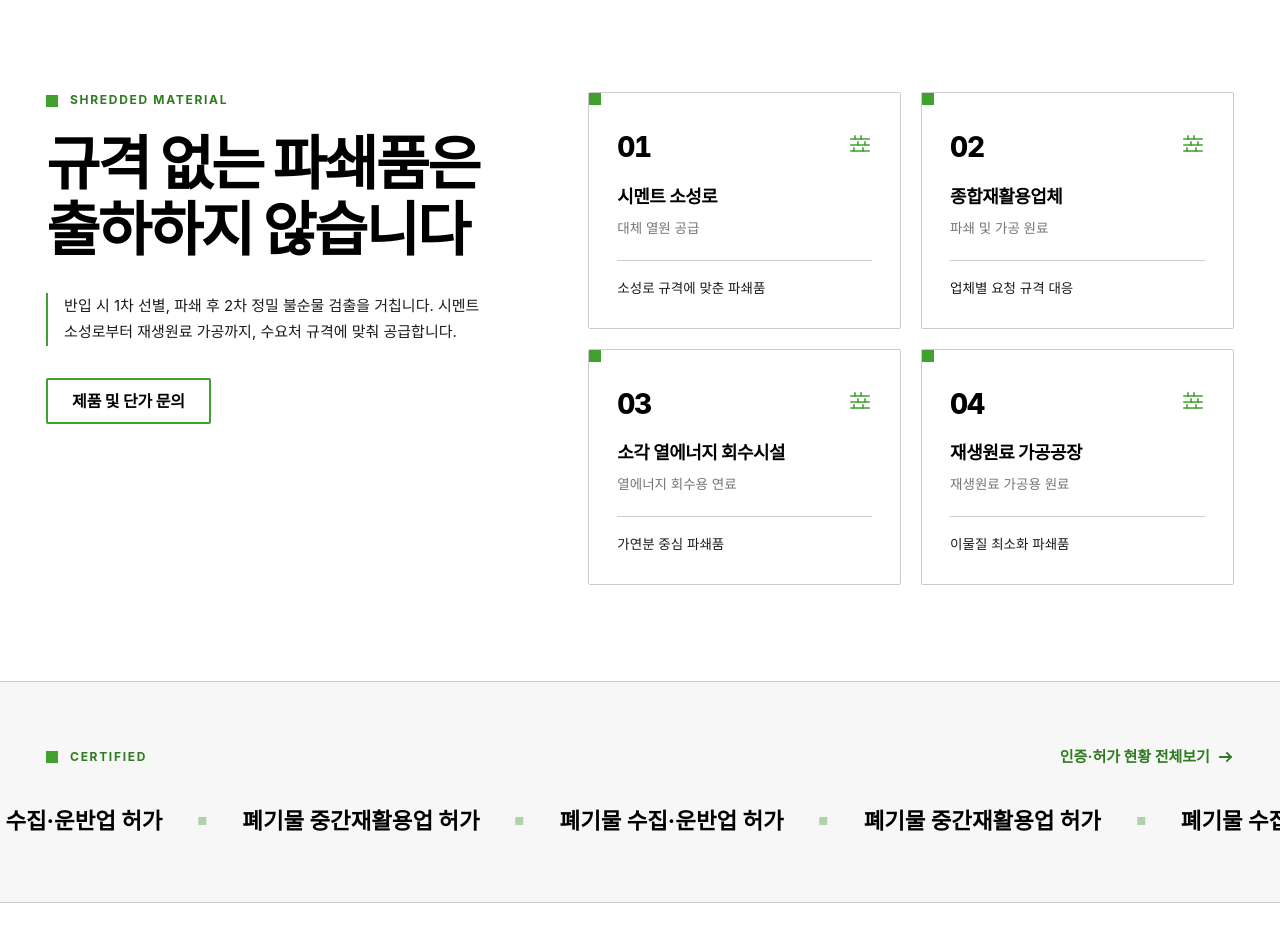
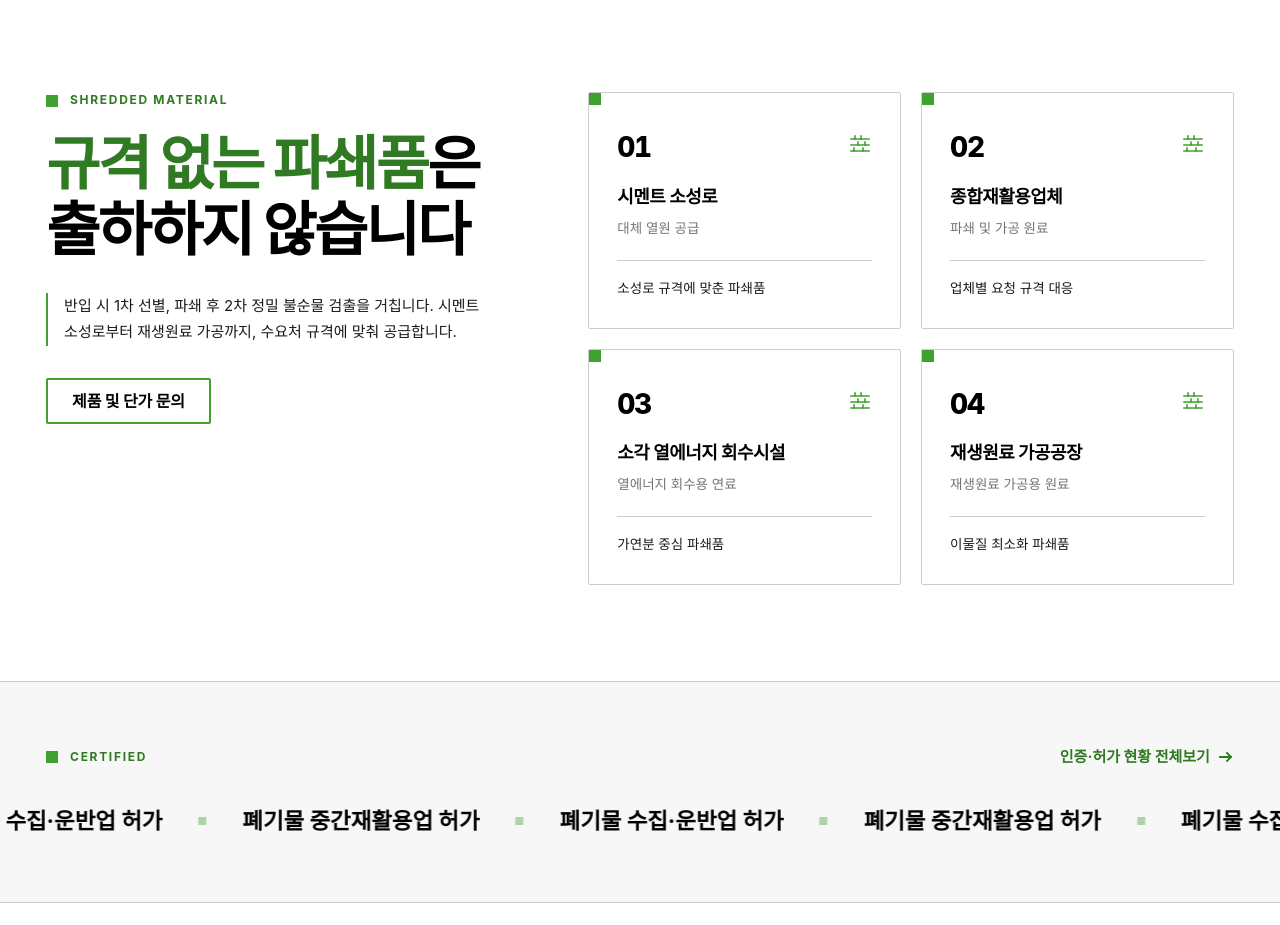
Before and after one commit to chd1217/jongang-enb, a Next.js app: page / in a window 1280 px wide. Shown: the part 6720-7645 px from the top of the page. Built offline with nearby package versions, Linux system fonts and the light colour scheme; a web font is replaced by a local one.

Commit message:
맞춤형 파쇄품 섹션 제목의 '규격 없는 파쇄품'에 그린 포인트 강조 추가

```diff
--- a/app/(site)/page.tsx
+++ b/app/(site)/page.tsx
@@ -293,7 +293,12 @@ export default function Home() {
             <Eyebrow>Shredded material</Eyebrow>
             <MaskHeading
               className="d2 mt-6 text-ink"
-              lines={[<>규격 없는 파쇄품은</>, <>출하하지 않습니다</>]}
+              lines={[
+                <>
+                  <span className="accent">규격 없는 파쇄품</span>은
+                </>,
+                <>출하하지 않습니다</>,
+              ]}
             />
             <p
               className="rv p-md mt-7 max-w-md border-l-2 pl-4 text-body"
```
